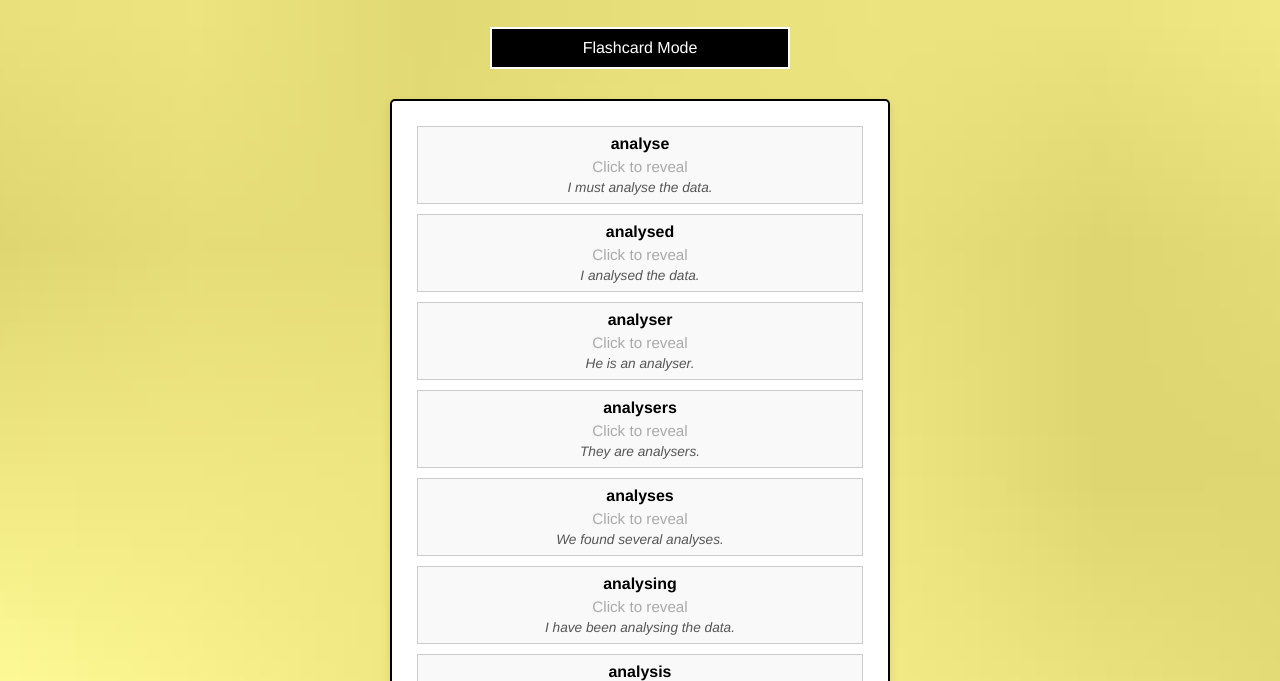
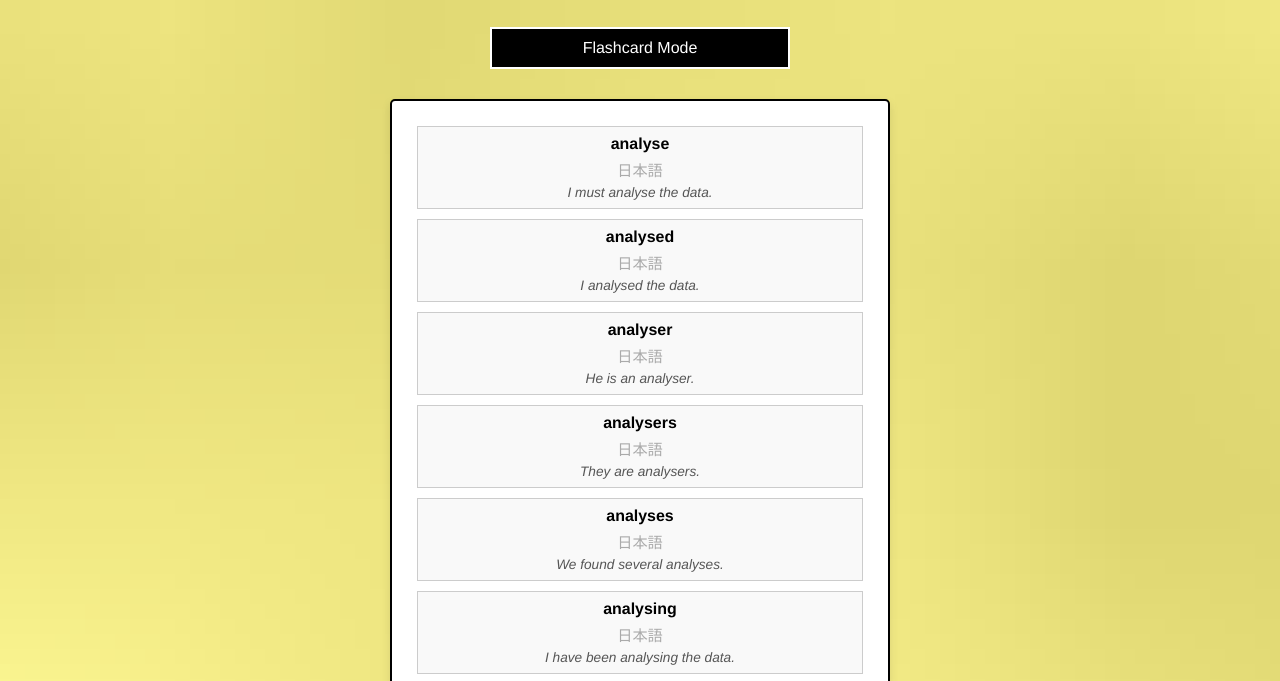
Before and after one commit to jamespnz/academic_english_vocab_builder, a plain HTML site: page index.html in a window 1280 px wide. Both pictures are taken after a click on the button "Flashcard Mode". Shown: the part 101-782 px from the top of the page. Drawn offline with nearby package versions, Linux system fonts and the light colour scheme.

Commit message:
Update HTML and style

```diff
--- a/index.html
+++ b/index.html
@@ -212,7 +212,7 @@
       english.style.fontWeight = "bold";
 
       const japanese = document.createElement("div");
-      japanese.innerText = "Click to reveal";
+      japanese.innerText = "日本語";
       japanese.style.color = "#aaa";
       japanese.dataset.realValue = row.Japanese;
       japanese.style.marginTop = "5px";
```
